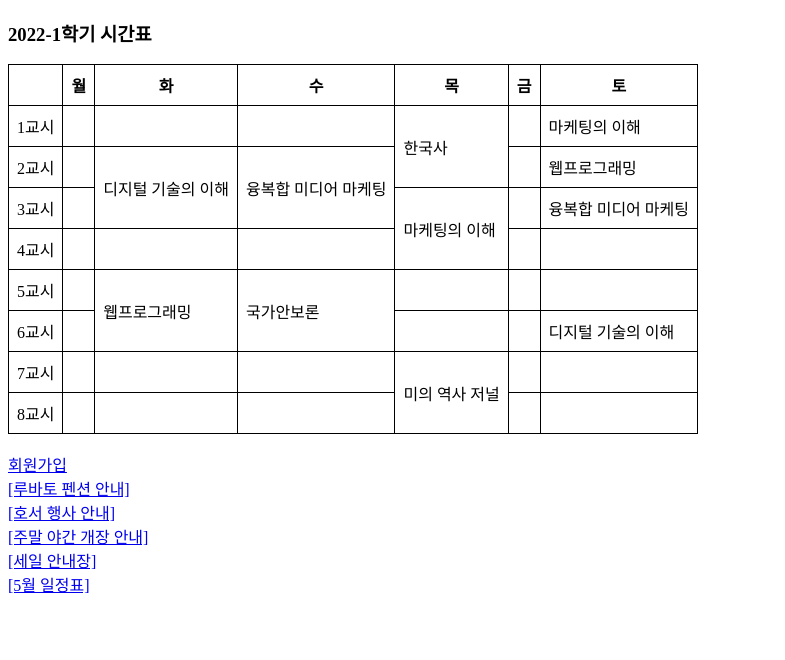
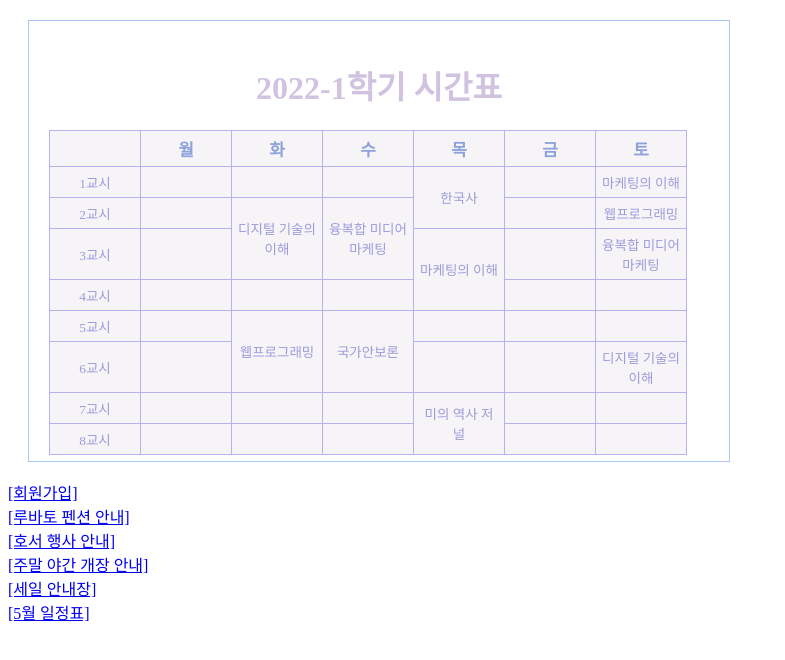
Before and after one commit to leesunjoo0224/leesunjoo0224.github.io, a plain HTML site: page index.html in a window 1280 px wide. Shown: the whole page, without its empty margins (0-785 px from the left). Drawn offline with Linux system fonts and the light colour scheme.

Commit message:
시간표 수정 1

```diff
--- a/index.html
+++ b/index.html
@@ -4,15 +4,29 @@
 <head>
 <meta charset='utf-8'>
 <style>
-table, tr, th, td {
-	border: solid 1px black;
+
+h1 {text-align: center; font-weight: bold; color: rgb(209, 195, 224);}
+table, tr, th, td {font-size: 17px;
+	border: solid 1px rgb(182, 178, 236);
 	border-collapse: collapse;
-	padding: 8px;
-}
+	padding: 8px;}
+#banner {width: 660px; height: 400px;
+  border: solid 1px rgb(171, 200, 243); padding: 20px; margin: 20px 0 0 20px; background-color: white;}
+body {background-color: white;}
+table {border-collapse: collapse;}
+th {color: rgb(141, 162, 219);}
+table {background-color: rgb(247, 244, 248);}
+th, td {width: 80px; padding: 5px; text-align: center;}
+td {color: rgb(155, 156, 218); font-size: 13.5px;}
+
+
+
+
 </style>
 </head>
 <body>
-<h3>2022-1학기 시간표</h3>
+<div id="banner">
+<h1>2022-1학기 시간표</h1>
 
 <table>
 	<tr>
@@ -45,10 +59,10 @@ table, tr, th, td {
 
 
 </table>
-
+</div>
 <br>
 </form>
-<a href="form_test.html">회원가입</a>
+<a href="form_test.html">[회원가입]</a>
 <br>
 <a href="rubato.html">[루바토 펜션 안내]</a>
 <br>
```
Also changed, not shown: may_schedule.html (+2 -2 lines).
